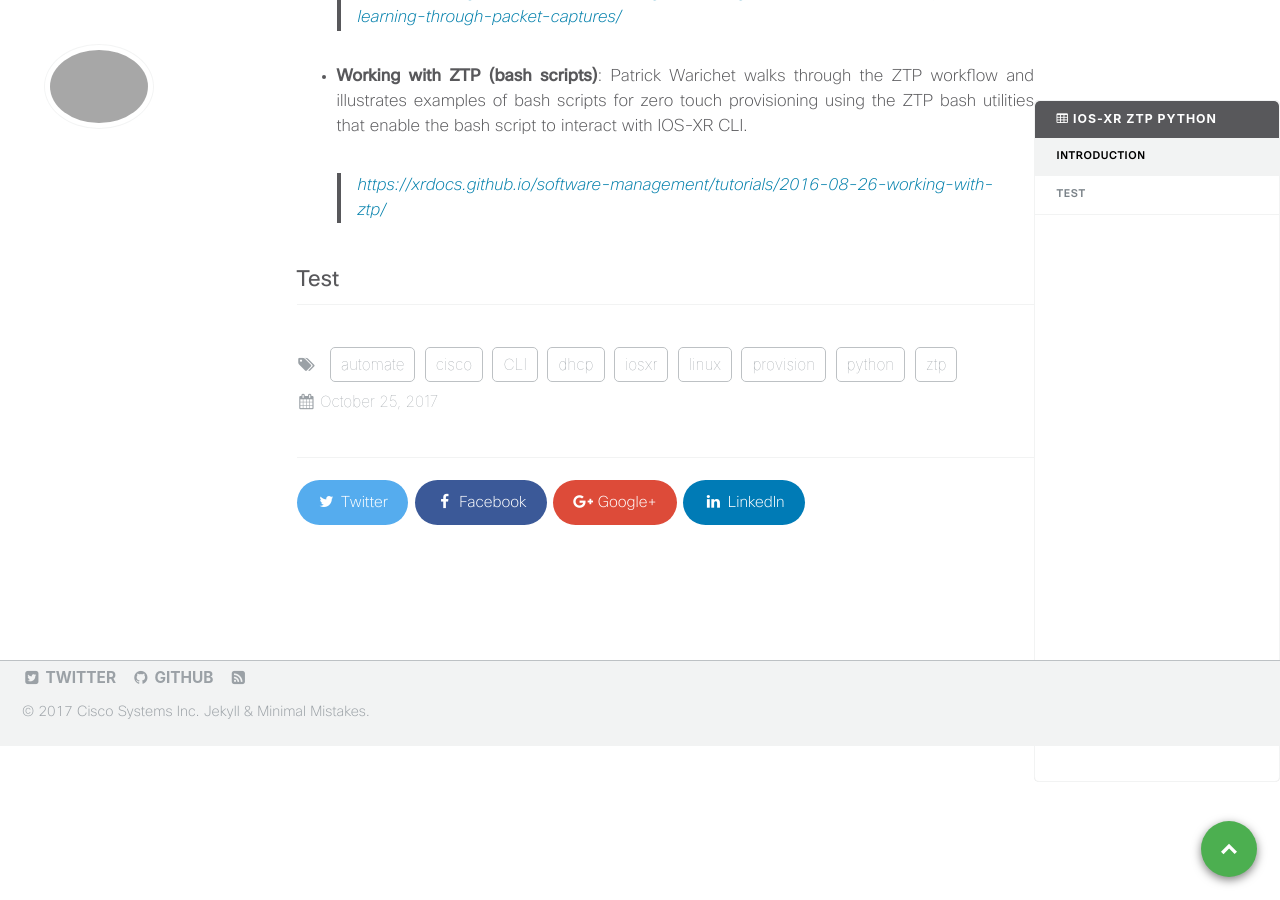
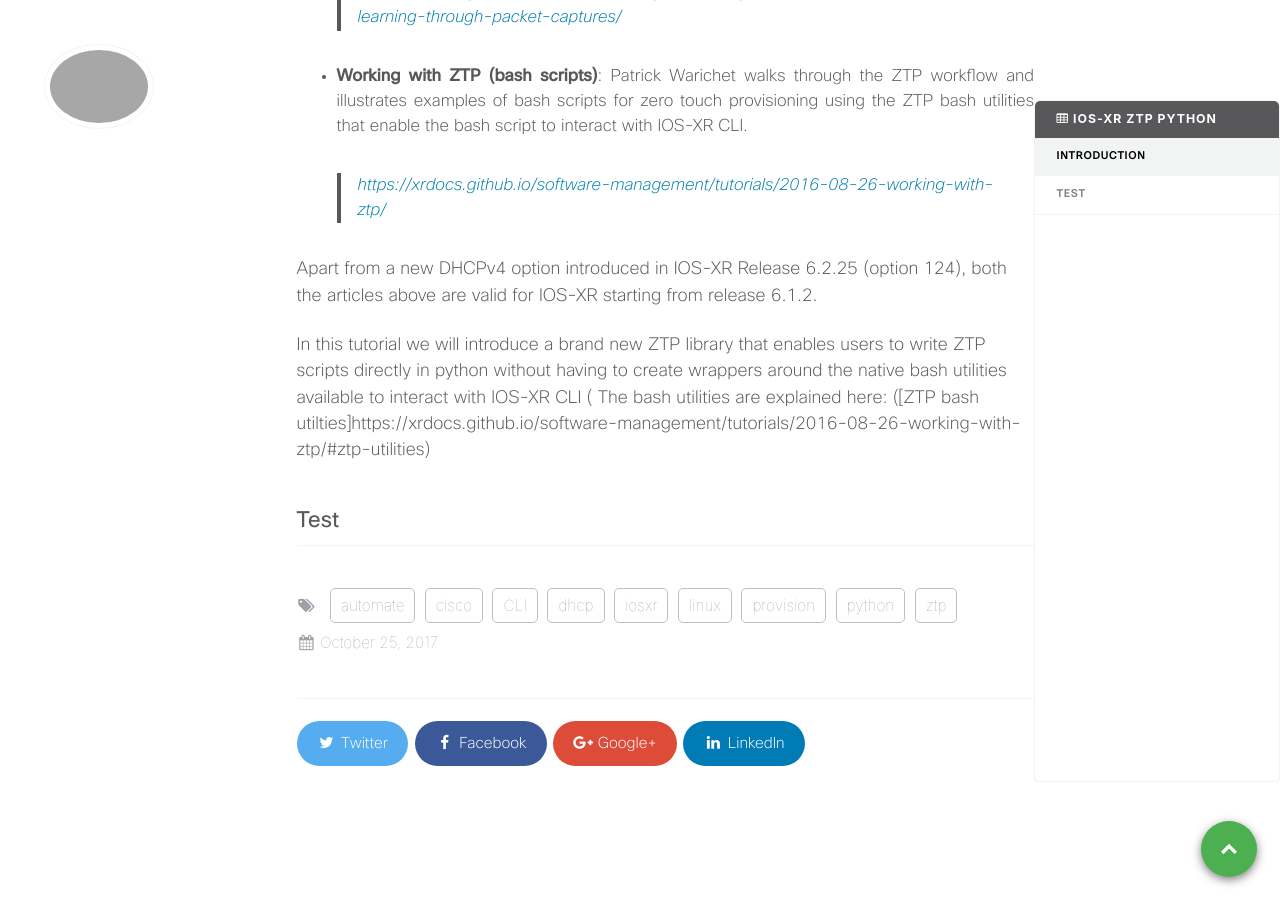
Before and after one commit to xrdocs/software-management, a Jekyll site: the page built from _tutorials/2017-10-25-ios-xr-ztp-python-library-automated-provisioning-using-python.md, in a window 1280 px wide and 900 px high, scrolled down 518 px. Built offline with Jekyll 4.4.1, drawn with Linux system fonts in a browser that asks for light colours; comment, search, counter and statistics services are not loaded.

Commit message:
Create 2017-10-25-ios-xr-ztp-python-library-automated-provisioning-using-python.md

```diff
--- a/_tutorials/2017-10-25-ios-xr-ztp-python-library-automated-provisioning-using-python.md
+++ b/_tutorials/2017-10-25-ios-xr-ztp-python-library-automated-provisioning-using-python.md
@@ -32,4 +32,11 @@ If you've not had a chance to play around with Zero Touch Provisioning (ZTP) on
 *  **Working with ZTP (bash scripts)**: Patrick Warichet walks through the ZTP workflow and illustrates examples of bash scripts for zero touch provisioning using the ZTP bash utilities that enable the bash script to interact with IOS-XR CLI.
 ><https://xrdocs.github.io/software-management/tutorials/2016-08-26-working-with-ztp/>
 
+Apart from a new DHCPv4 option introduced in IOS-XR Release 6.2.25 (option 124), both the articles above are valid for IOS-XR starting from release 6.1.2.
+
+
+In this tutorial we will introduce a brand new ZTP library that enables users to write ZTP scripts directly in python without having to create wrappers around the native bash utilities available to interact with IOS-XR CLI ( The bash utilities are explained here: ([ZTP bash utilties]https://xrdocs.github.io/software-management/tutorials/2016-08-26-working-with-ztp/#ztp-utilities)
+
+
+
 ## Test
```
